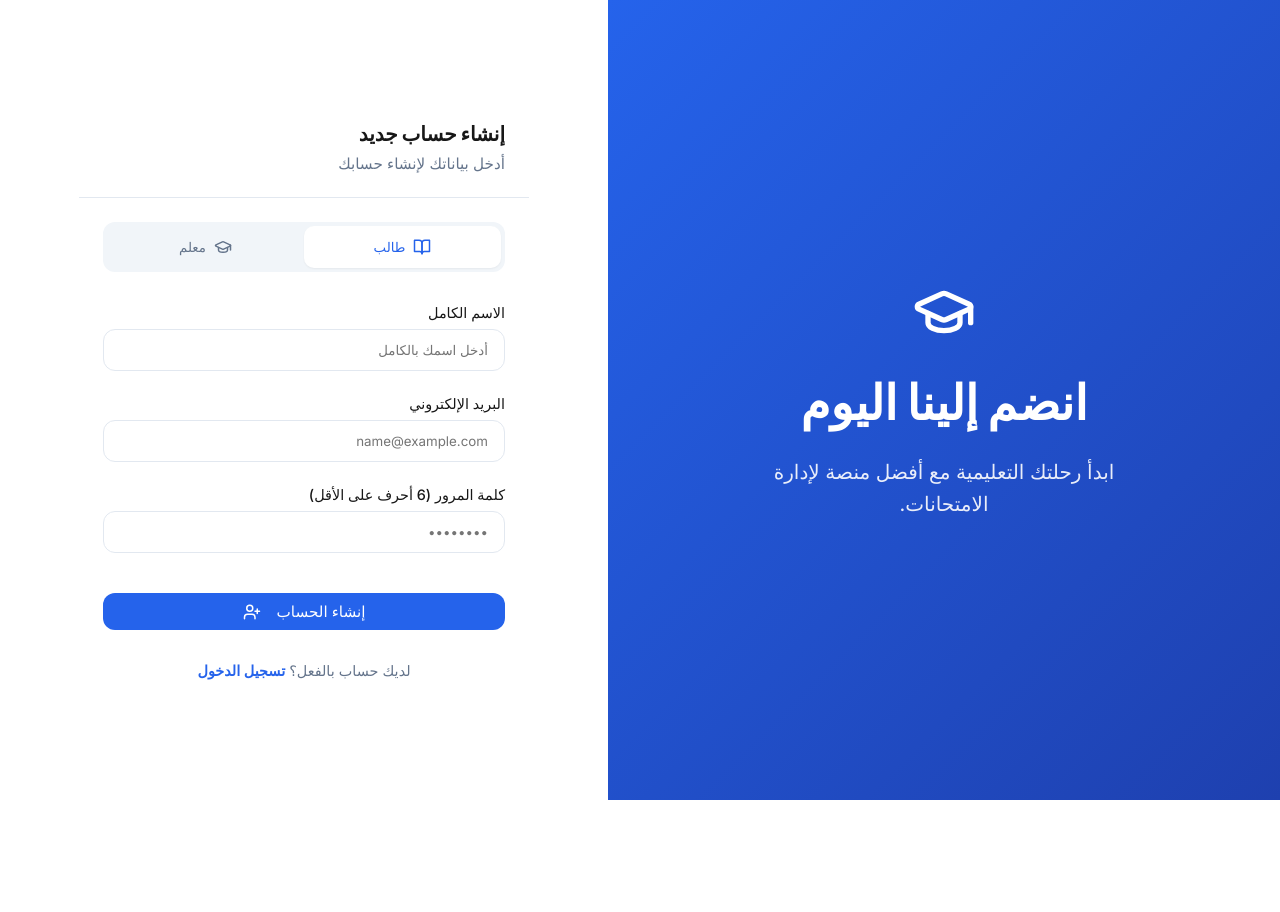
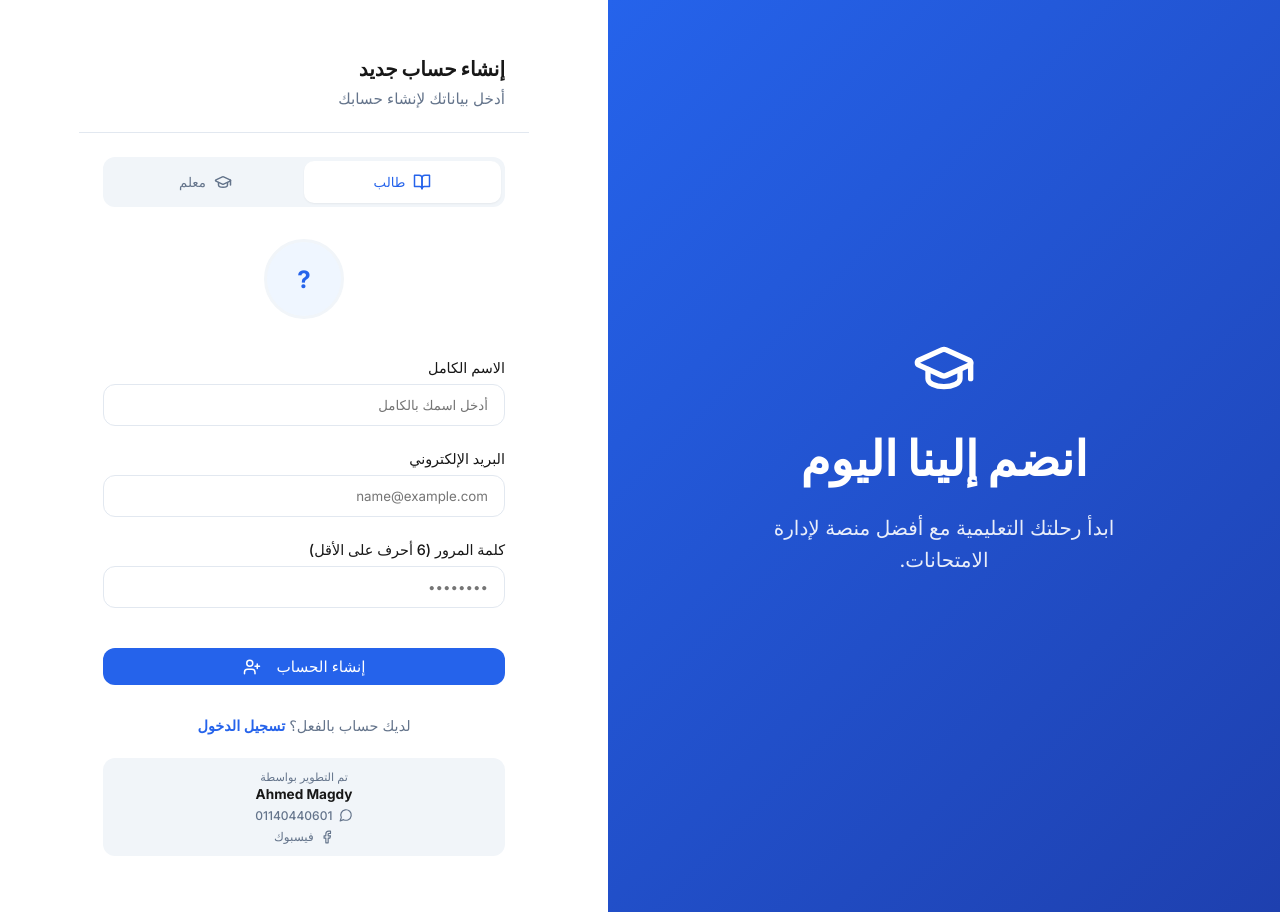
Before and after one commit to ahmedschoolp-rgb/test, a Next.js app: page /signup in a window 1280 px wide. Before the commit the page ends 800 px from the top, so only its background shows below. Built offline with nearby package versions, Linux system fonts and the light colour scheme; what @insforge/sdk would draw is missing.

Commit message:
Final secure profile feature and dev credits

```diff
--- a/app/(auth)/login/Auth.module.css
+++ b/app/(auth)/login/Auth.module.css
@@ -190,3 +190,46 @@
   font-weight: 700;
   width: 100%;
 }
+
+.devCredit {
+  margin-top: 1.5rem;
+  padding: 0.75rem;
+  background: var(--secondary);
+  border-radius: var(--radius);
+  text-align: center;
+}
+
+.devLabel {
+  font-size: 0.7rem;
+  color: var(--muted-foreground);
+  margin-bottom: 0.1rem;
+}
+
+.devName {
+  font-size: 0.85rem;
+  font-weight: 700;
+  color: var(--foreground);
+  margin-bottom: 0.4rem;
+}
+
+.devLinks {
+  display: flex;
+  flex-direction: column;
+  align-items: center;
+  gap: 0.4rem;
+}
+
+.devLink {
+  color: var(--muted-foreground);
+  font-size: 0.75rem;
+  font-weight: 500;
+  text-decoration: none;
+  transition: all 0.2s;
+  display: flex;
+  align-items: center;
+  gap: 0.4rem;
+}
+
+.devLink:hover {
+  color: var(--primary);
+}
--- a/app/(auth)/signup/page.tsx
+++ b/app/(auth)/signup/page.tsx
@@ -4,7 +4,7 @@ import React, { useState } from 'react';
 import { Button } from '@/components/ui/Button';
 import { Card, CardContent, CardHeader, CardTitle } from '@/components/ui/Card';
 import styles from '../login/Auth.module.css';
-import { GraduationCap, BookOpen, UserPlus, AlertCircle, CheckCircle, Mail } from 'lucide-react';
+import { GraduationCap, BookOpen, UserPlus, AlertCircle, CheckCircle, Mail, MessageCircle, Facebook } from 'lucide-react';
 import Link from 'next/link';
 import insforge from '@/lib/insforge';
 
@@ -18,9 +18,25 @@ export default function SignupPage() {
   const [otp, setOtp] = useState('');
   const [step, setStep] = useState<Step>('form');
   const [verifyMethod, setVerifyMethod] = useState<string>('');
+  const [avatar, setAvatar] = useState<string | undefined>(undefined);
   const [loading, setLoading] = useState(false);
   const [error, setError] = useState('');
   const [signedUpUserId, setSignedUpUserId] = useState<string | null>(null); // store from signUp
+
+  const handleAvatarChange = (e: React.ChangeEvent<HTMLInputElement>) => {
+    const file = e.target.files?.[0];
+    if (file) {
+      if (file.size > 2 * 1024 * 1024) {
+        setError('حجم الصورة كبير جداً (الأقصى 2MB)');
+        return;
+      }
+      const reader = new FileReader();
+      reader.onloadend = () => {
+        setAvatar(reader.result as string);
+      };
+      reader.readAsDataURL(file);
+    }
+  };
 
   const handleSignup = async (e: React.FormEvent) => {
     e.preventDefault();
@@ -56,7 +72,7 @@ export default function SignupPage() {
         if (uid) {
           await insforge.database
             .from('profiles')
-            .upsert([{ id: uid, name, role }])
+            .upsert([{ id: uid, name, role, avatar_url: avatar }])
             .select();
         }
         window.location.href = `/dashboard/${role}`;
@@ -99,7 +115,7 @@ export default function SignupPage() {
       // Save name and role to profiles table
       const { error: profileErr } = await insforge.database
         .from('profiles')
-        .upsert([{ id: uid, name, role }])
+        .upsert([{ id: uid, name, role, avatar_url: avatar }])
         .select();
 
       if (profileErr) {
@@ -160,6 +176,19 @@ export default function SignupPage() {
                 {error && <div className={styles.errorBox}><AlertCircle size={16} /> {error}</div>}
 
                 <form onSubmit={handleSignup} className={styles.form}>
+                  <div className={styles.avatarPicker} style={{ display: 'flex', justifyContent: 'center', marginBottom: '1rem' }}>
+                    <div className={styles.avatarPreview} style={{ position: 'relative', width: 80, height: 80, borderRadius: '50%', border: '3px solid #f1f5f9', background: '#eff6ff', display: 'flex', alignItems: 'center', justifyContent: 'center', overflow: 'hidden' }}>
+                      {avatar ? (
+                        <img src={avatar} alt="Preview" style={{ width: '100%', height: '100%', objectFit: 'cover' }} />
+                      ) : (
+                        <span style={{ fontSize: '1.5rem', fontWeight: 700, color: '#2563eb' }}>{name[0] || '?'}</span>
+                      )}
+                      <label style={{ position: 'absolute', inset: 0, background: 'rgba(0,0,0,0.4)', color: 'white', display: 'flex', alignItems: 'center', justifyContent: 'center', fontSize: '0.7rem', opacity: 0, cursor: 'pointer', transition: 'opacity 0.2s' }} onMouseEnter={(e) => (e.currentTarget.style.opacity = '1')} onMouseLeave={(e) => (e.currentTarget.style.opacity = '0')}>
+                        صورة
+                        <input type="file" accept="image/*" onChange={handleAvatarChange} style={{ display: 'none' }} />
+                      </label>
+                    </div>
+                  </div>
                   <div className={styles.inputGroup}>
                     <label>الاسم الكامل</label>
                     <input type="text" placeholder="أدخل اسمك بالكامل" value={name} onChange={(e) => setName(e.target.value)} required />
@@ -225,6 +254,18 @@ export default function SignupPage() {
               </div>
             )}
 
+            <div className={styles.devCredit}>
+              <p className={styles.devLabel}>تم التطوير بواسطة</p>
+              <p className={styles.devName}>Ahmed Magdy</p>
+              <div className={styles.devLinks}>
+                <a href="https://wa.me/201140440601" target="_blank" rel="noopener noreferrer" className={styles.devLink}>
+                  <MessageCircle size={14} /> 01140440601
+                </a>
+                <a href="https://www.facebook.com/share/18SxYqEHGU/" target="_blank" rel="noopener noreferrer" className={styles.devLink}>
+                  <Facebook size={14} /> فيسبوك
+                </a>
+              </div>
+            </div>
           </CardContent>
         </Card>
       </div>
--- a/app/dashboard/Dashboard.module.css
+++ b/app/dashboard/Dashboard.module.css
@@ -228,20 +228,24 @@
 
 .devLinks {
   display: flex;
-  justify-content: center;
-  gap: 0.75rem;
+  flex-direction: column;
+  align-items: center;
+  gap: 0.4rem;
 }
 
 .devLink {
   color: #64748b;
+  font-size: 0.75rem;
+  font-weight: 500;
+  text-decoration: none;
   transition: all 0.2s;
   display: flex;
   align-items: center;
+  gap: 0.4rem;
 }
 
 .devLink:hover {
   color: #2563eb;
-  transform: translateY(-2px);
 }
 
 /* ===== MAIN ===== */
--- a/app/dashboard/student/settings/page.tsx
+++ b/app/dashboard/student/settings/page.tsx
@@ -100,6 +100,11 @@ export default function StudentSettingsPage() {
                     <input type="file" accept="image/*" onChange={handleAvatarChange} style={{ display: 'none' }} />
                   </label>
                 </div>
+                {avatar && (
+                  <button type="button" onClick={() => setAvatar(undefined)} className={styles.removeAvatarBtn}>
+                    حذف الصورة
+                  </button>
+                )}
               </div>
               <div className={styles.field}>
                 <label>الاسم الكامل</label>
--- a/app/dashboard/teacher/settings/page.tsx
+++ b/app/dashboard/teacher/settings/page.tsx
@@ -127,6 +127,11 @@ export default function SettingsPage() {
                     <input type="file" accept="image/*" onChange={handleAvatarChange} style={{ display: 'none' }} />
                   </label>
                 </div>
+                {avatar && (
+                  <button type="button" onClick={() => setAvatar(undefined)} className={styles.removeAvatarBtn}>
+                    حذف الصورة
+                  </button>
+                )}
               </div>
 
               <div className={styles.field}>
```
Also changed, not shown: app/(auth)/login/page.tsx (+14 -1 lines), app/dashboard/layout.tsx (+6 -6 lines), app/dashboard/teacher/settings/Settings.module.css (+16 -0 lines).
